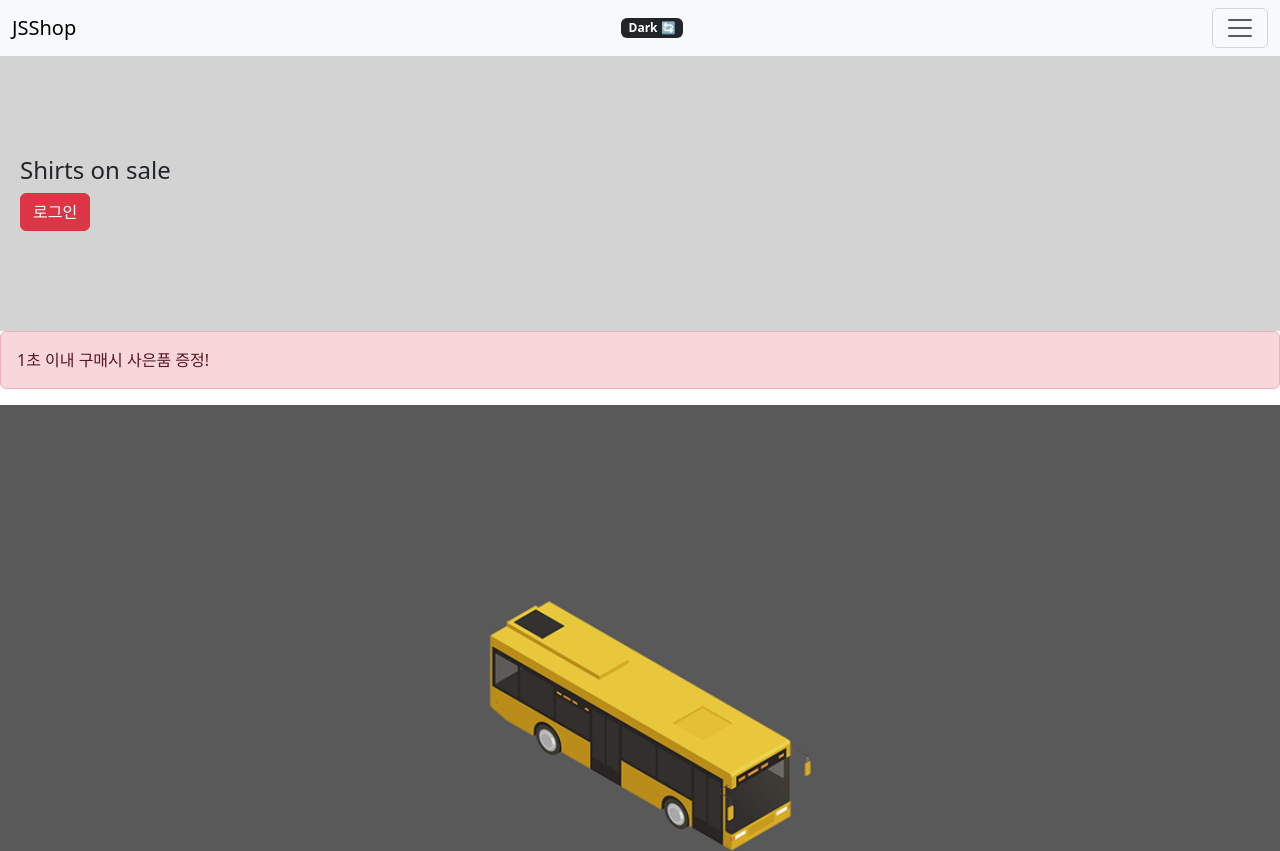
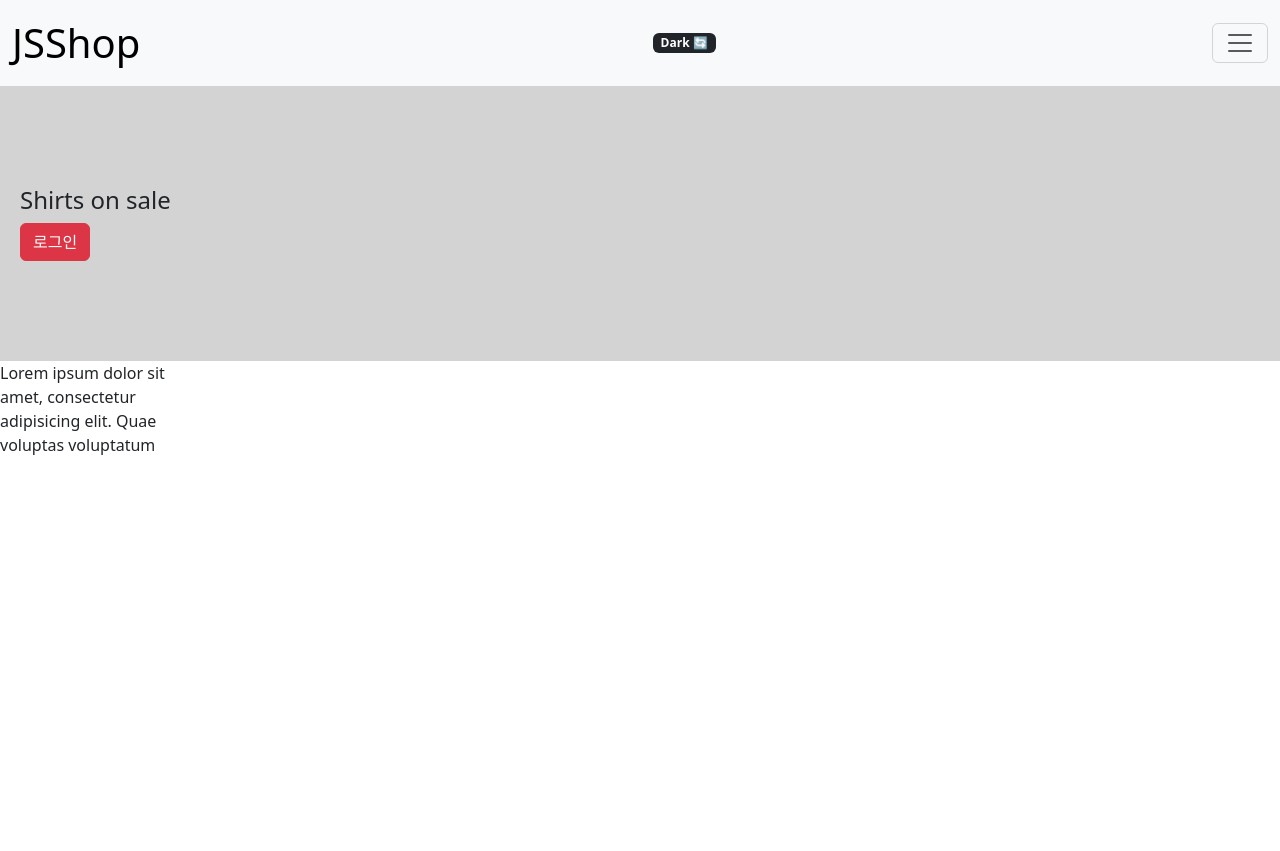
Before and after one commit to InHoYi/JS-, a plain HTML site: page navbar.html in a window 1280 px wide. Shown: the top 851 px of the page. Drawn offline with nearby package versions, Linux system fonts and the light colour scheme.

Commit message:
scrollTop, scrollHeight 추가.

```diff
--- a/navbar.html
+++ b/navbar.html
@@ -60,6 +60,16 @@
       <button id = "loginBtn" class = "btn btn-danger"> 로그인 </button>
     </div>
 
+    <div class="lorem" style="width: 200px; height: 100px; overflow-y: scroll">
+      Lorem ipsum dolor sit amet, consectetur adipisicing elit.
+      Quae voluptas voluptatum minus praesentium fugit debitis at,
+      laborum ipsa itaque placeat sit,
+      excepturi eius. Nostrum perspiciatis,
+      eligendi quae consectetur praesentium exercitationem.
+    </div>
+
+    <div style = "height: 1000px"> </div>
+
     <div class = "alert alert-danger">
       5초 이내 구매시 사은품 증정!
     </div>
@@ -85,6 +95,33 @@
     <button class = 'slidePreviousButton'> 이전 </button>
 
     <script>
+
+      $('.lorem').on('scroll', function() {
+        var height = document.querySelector('.lorem').scrollHeight;
+        // scrollHeight는 전체 컨텐츠의 길이를 의미함.
+        var top = document.querySelector('.lorem').scrollTop;
+        // scrollTop은 div의 윗변이 지금 전체 컨텐츠의 어느 부분을 보여주고 있는지 보여줌.
+
+        console.log(top, height);
+
+        if (top + 100 > height - 1) {
+          alert('다 읽음?');
+        }
+
+       })
+
+      // window.addEventListener('scroll', function() {
+      //   console.log(window.scrollY);
+      // })
+
+      $(window).on('scroll', function() {
+        if ($(window).scrollTop() > 100) {
+          $('.navbar-brand').css('font-size', '20px');
+        }
+        else {
+          $('.navbar-brand').css('font-size', '40px');
+        }
+      })
 
       var currentSlide = 1;
       $('.slideNextButton').on('click', function() {
```
